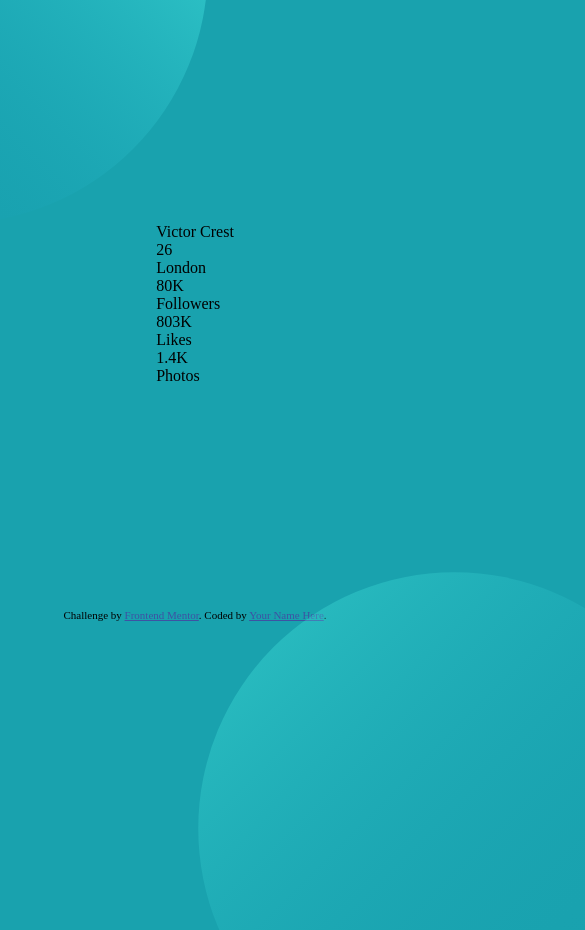
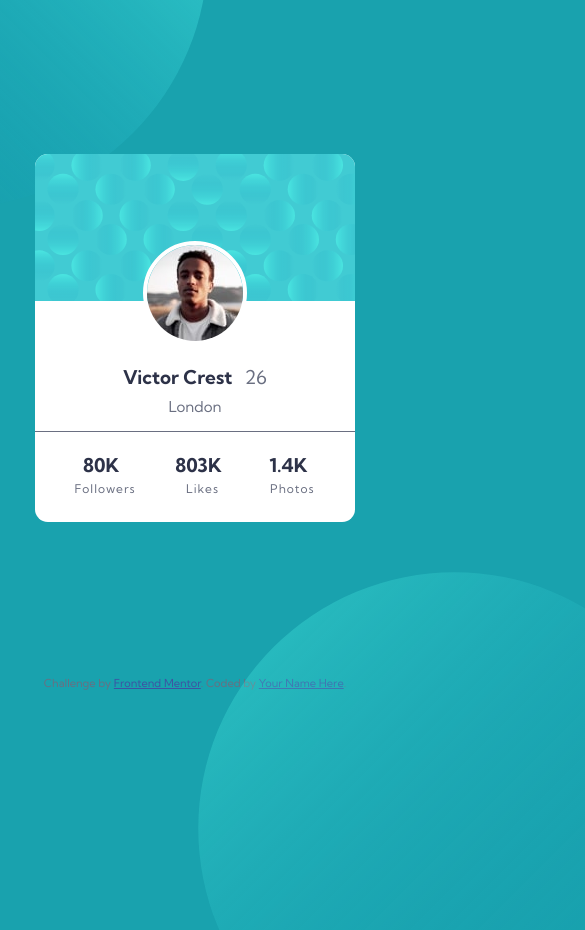
Before and after one commit to pippal5536/frontend-mentor-profile-card-component, a plain HTML site: page index.html in a window 390 px wide. Shown: the top 930 px of the page, 585 px wide, since content can reach past the window. After the commit the page ends 844 px from the top, so only its background shows below. Drawn offline with Linux system fonts and the light colour scheme.

Commit message:
mobile approach done

```diff
--- a/index.css
+++ b/index.css
@@ -11,6 +11,10 @@ body {
   align-items: center;
   min-height: 100vh;
   position: relative;
+  font-family: "Kumbh Sans", sans-serif;
+  color: hsl(227, 10%, 46%);
+  font-size: 15px;
+  font-weight: 400;
 }
 .bg-top {
   background-image: url("./images/bg-pattern-top.svg");
@@ -18,17 +22,74 @@ body {
   background-size: contain;
   width: 32rem;
   height: 32rem;
-  position: absolute;
-  top: -18rem;
+  position: fixed;
+  top: -19rem;
   left: -19rem;
 }
 .bg-bottom {
   background-image: url("./images/bg-pattern-bottom.svg");
   background-repeat: no-repeat;
-  background-size: contain;
+  background-size: cover;
   width: 32rem;
   height: 32rem;
-  position: absolute;
+  position: fixed;
   bottom: -15rem;
   right: -20rem;
 }
+
+.card-container {
+  /* card comes outside of background circle when I use relative */
+  position: relative;
+  display: flex;
+  flex-direction: column;
+  background-color: white;
+  width: 20rem;
+  height: 23rem;
+  text-align: center;
+  border-radius: 0.8rem;
+  justify-content: space-between;
+}
+.profile-bg {
+  background-image: url("./images/bg-pattern-card.svg");
+  background-size: cover;
+  height: 40%;
+  border-radius: 0.8rem 0.8rem 0 0;
+}
+.profile-country {
+  height: 40%;
+  margin-top: -6.5rem;
+  padding: 2rem;
+}
+.profile-country > img {
+  border-radius: 50%;
+  border: 4px solid white;
+}
+.age {
+  margin-top: 1rem;
+}
+.country {
+  margin-top: 0.5rem;
+}
+.social-status {
+  height: 20%;
+  display: flex;
+  justify-content: space-evenly;
+  align-items: center;
+  border-top: 0.1px solid hsl(227, 10%, 46%);
+  line-height: 1.6em;
+  padding: 0.5rem 0;
+}
+.age {
+  font-size: 19px;
+}
+.profile-country > p > span,
+.number {
+  color: hsl(229, 23%, 23%);
+  font-weight: 700;
+  font-size: 19px;
+  margin-right: 0.5rem;
+}
+.type {
+  font-size: 12px;
+  letter-spacing: 1px;
+}
--- a/index.html
+++ b/index.html
@@ -14,6 +14,12 @@
 
     <title>Frontend Mentor | Profile card component</title>
     <link rel="stylesheet" href="index.css" />
+    <link rel="preconnect" href="https://fonts.googleapis.com" />
+    <link rel="preconnect" href="https://fonts.gstatic.com" crossorigin />
+    <link
+      href="https://fonts.googleapis.com/css2?family=Kumbh+Sans:wght@400;700&display=swap"
+      rel="stylesheet"
+    />
     <!-- Feel free to remove these styles or customise in your own stylesheet 👍 -->
     <style>
       .attribution {
@@ -27,30 +33,29 @@
   </head>
   <body>
     <main>
-      <div class="bg-top">
-        <!-- <img src="./images/bg-pattern-top.svg" alt="" /> -->
-      </div>
+      <div class="bg-top"></div>
       <div class="bg-bottom"></div>
       <div class="card-container">
+        <div class="profile-bg"></div>
         <div class="profile-country">
-          <p>Victor Crest</p>
-          <p>26</p>
-          <p>London</p>
+          <img src="./images/image-victor.jpg" alt="victor-profile" />
+          <p class="age"><span>Victor Crest</span> 26</p>
+          <p class="country">London</p>
         </div>
 
         <div class="social-status">
           <div class="status">
-            <p>80K</p>
-            <p>Followers</p>
+            <p class="number">80K</p>
+            <p class="type">Followers</p>
           </div>
 
           <div class="status">
-            <p>803K</p>
-            <p>Likes</p>
+            <p class="number">803K</p>
+            <p class="type">Likes</p>
           </div>
           <div class="status">
-            <p>1.4K</p>
-            <p>Photos</p>
+            <p class="number">1.4K</p>
+            <p class="type">Photos</p>
           </div>
         </div>
       </div>
```
Also changed, not shown: 1 other file.
